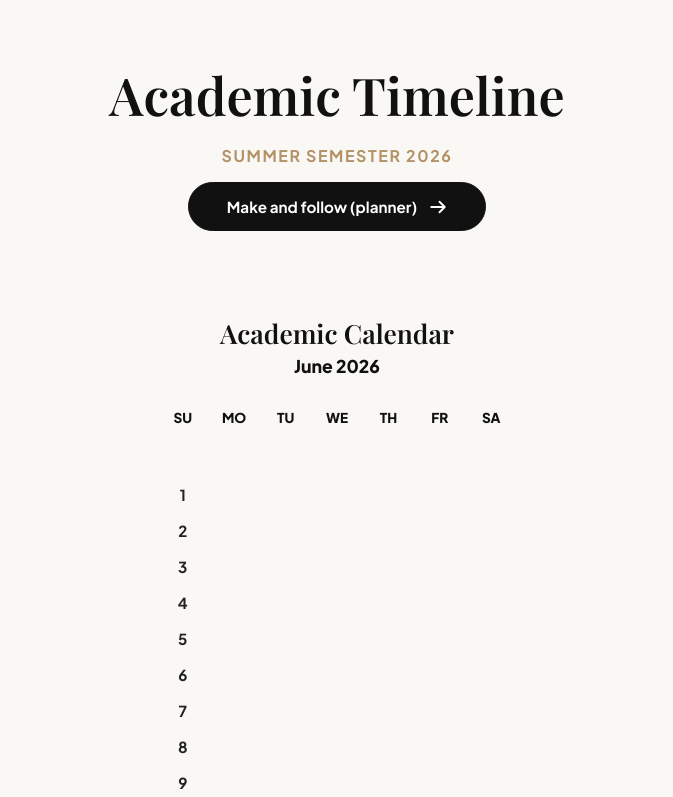
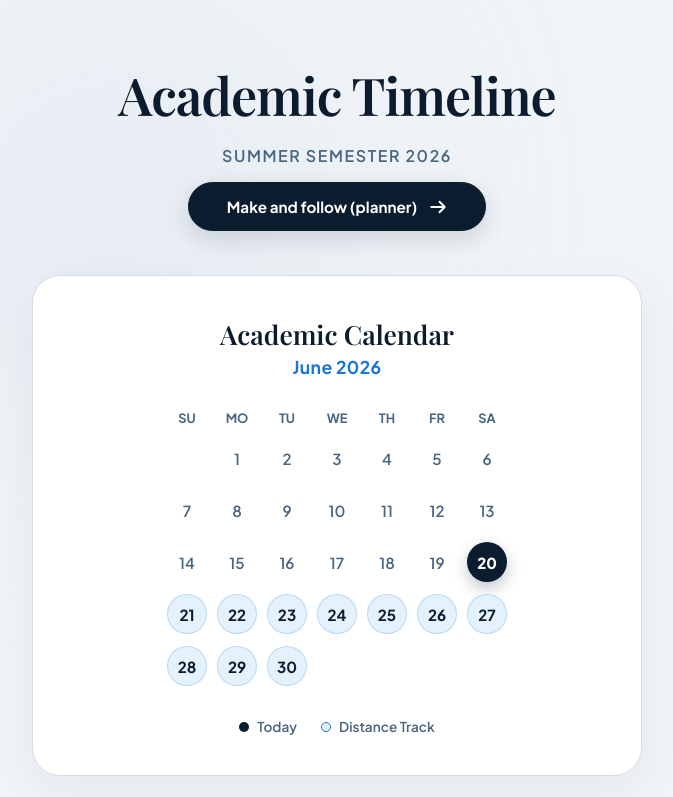
Before and after one commit to somrat99100/agristudent-bd, a plain HTML site: page timeline.html in a window 1280 px wide. Shown: the top 797 px of the page, without its empty margins (303-976 px from the left). Drawn offline with nearby package versions, Linux system fonts and the light colour scheme; a web font is replaced by a local one.

Commit message:
Revamp CSS for high-contrast navy blue theme
Updated color palette and typography for a high-contrast navy blue theme. Enhanced button styles and added new animations for improved user experience.

```diff
--- a/css/timeline.css
+++ b/css/timeline.css
@@ -1,53 +1,69 @@
 :root {
-  /* Premium Soft Creamy Palette Base */
-  --bg-creamy: #FAF8F5;
-  --panel-creamy: #FFFFFF;
-  --border-creamy: #EFEBE3;
-  --border-hover: #DFD9CE;
+  /* High-Contrast Navy Blue Theme Base */
+  --bg-base: #F0F4F8;
+  --panel-bg: #FFFFFF;
+  --border-light: #D1DCE5;
+  --border-hover: #9FB3C8;
 
-  /* High-Contrast Charcoal Typography for clear visibility */
-  --text-primary: #111111;
-  --text-secondary: #222222;
-  --text-muted: #555555;
+  /* Typography Shades */
+  --text-main: #0B1C2E; /* Deep navy blue, very high contrast */
+  --text-muted: #486581; /* Slate blue for readability */
 
-  /* Accent Colors */
-  --accent-gold: #B39266;
-  --accent-olive: #4D6B53;
-  --accent-terracotta: #C25946;
-  --accent-ongoing: #D946EF;
+  /* Vibrant Premium Accent System Indicators */
+  --accent-midterm: #1976D2; /* Bright Royal Blue */
+  --accent-ct: #00796B; /* Deep Teal */
+  --accent-final: #C2185B; /* Deep Pinkish Red */
+  --accent-ongoing: #D32F2F; /* Strong Alert Red */
+  --accent-path: #E3F2FD; /* Soft icy blue for track paths */
 }
 
+/* Deep Structural Overrides for Parent Containers if required */
 body {
-  background-color: var(--bg-creamy);
-  color: var(--text-primary);
+  background-color: var(--bg-base);
+  color: var(--text-main);
   font-family: 'Plus Jakarta Sans', sans-serif;
-  -webkit-font-smoothing: antialiased;
 }
 
 .timeline-container {
   max-width: 650px;
   margin: 60px auto;
   padding: 0 20px;
+  position: relative;
 }
+
+/* Cool Backlighting Auras */
+.ambient-glow {
+  position: absolute;
+  width: 400px;
+  height: 400px;
+  border-radius: 50%;
+  filter: blur(130px);
+  z-index: -1;
+  opacity: 0.5;
+  pointer-events: none;
+}
+.glow-1 { top: -40px; left: -100px; background: #D9E2EC; }
+.glow-2 { bottom: 60px; right: -100px; background: #E4EBF1; }
 
 /* Header Formatting */
 .timeline-header { text-align: center; margin-bottom: 44px; }
 .timeline-main-title {
   font-family: 'Playfair Display', serif;
   font-size: 3.25rem;
-  font-weight: 700;
+  font-weight: 600;
+  letter-spacing: -0.02em;
   margin-bottom: 6px;
-  color: var(--text-primary);
+  color: var(--text-main);
 }
 .semester-subtitle {
-  color: var(--accent-gold);
+  color: var(--text-muted);
   font-size: 1rem;
-  font-weight: 700;
+  font-weight: 600;
   letter-spacing: 0.1em;
   text-transform: uppercase;
 }
 
-/* Premium Planner Button */
+/* Premium Planner Button Actions */
 .planner-btn {
   display: inline-flex;
   align-items: center;
@@ -55,100 +71,106 @@ body {
   text-decoration: none;
   font-weight: 700;
   font-size: 0.95rem;
-  color: #FFFFFF;
-  background: var(--text-primary);
-  border: 1px solid var(--text-primary);
+  color: #FFF;
+  background: var(--text-main);
+  border: 1px solid var(--text-main);
   padding: 14px 38px;
   border-radius: 50px;
-  transition: all 0.4s ease;
+  box-shadow: 0 8px 24px rgba(11, 28, 46, 0.15);
+  transition: all 0.4s cubic-bezier(0.16, 1, 0.3, 1);
 }
 .planner-btn:hover {
+  transform: translateY(-3px);
   background: transparent;
-  color: var(--text-primary);
+  color: var(--text-main);
+  box-shadow: 0 12px 30px rgba(11, 28, 46, 0.1);
 }
-.arrow-icon { width: 18px; height: 18px; stroke: currentColor; }
+.arrow-icon { width: 18px; height: 18px; transition: transform 0.3s ease; }
+.planner-btn:hover .arrow-icon { transform: translateX(6px); }
 
-/* Creamy Panels */
-.card-creamy {
-  background: var(--panel-creamy);
-  border: 1px solid var(--border-creamy);
+/* Luxury Surface Panel Modules */
+.card-panel {
+  background: var(--panel-bg);
+  border: 1px solid var(--border-light);
   border-radius: 28px;
-  box-shadow: 0 15px 45px rgba(0, 0, 0, 0.03);
+  box-shadow: 0 15px 45px rgba(16, 42, 67, 0.05);
+  transition: transform 0.4s cubic-bezier(0.16, 1, 0.3, 1), border-color 0.4s ease, box-shadow 0.4s ease;
+}
+.card-panel:hover {
+  border-color: var(--border-hover);
+  box-shadow: 0 20px 55px rgba(16, 42, 67, 0.09);
 }
 
-/* Calendar Framing */
+/* Real Calendar Formatting Layouts */
 .calendar-banner { padding: 40px 30px; margin-bottom: 40px; }
-.calendar-widget-title { font-family: 'Playfair Display', serif; font-size: 1.65rem; text-align: center; margin: 0 0 4px 0; color: var(--text-primary); font-weight: 700; }
-.calendar-month-header { font-size: 1.1rem; color: var(--text-primary); text-align: center; font-weight: 800; margin-bottom: 32px; }
+.calendar-widget-title { font-family: 'Playfair Display', serif; font-size: 1.65rem; text-align: center; margin: 0 0 4px 0; color: var(--text-main); }
+.calendar-month-header { font-size: 1.1rem; color: var(--accent-midterm); text-align: center; font-weight: 700; margin-bottom: 32px; letter-spacing: 0.02em; }
 
-/* FIX: The 7-Column Grid Architecture */
-.calendar-grid {
-  max-width: 350px;
-  margin: 0 auto;
-  display: grid;
-  grid-template-columns: repeat(7, 1fr);
-  gap: 14px 10px;
-  justify-items: center;
-  align-items: center;
+/* Calendar Numbers Grid Architecture */
+.calendar-grid { max-width: 340px; margin: 0 auto; display: grid; grid-template-columns: repeat(7, 1fr); gap: 12px 10px; }
+
+/* CRITICAL FIX: Allows generated days to act as direct children of the 7-column CSS grid */
+#calendar-days-container { display: contents; }
+
+.weekday-lbl { text-align: center; font-size: 0.8rem; font-weight: 700; color: var(--text-muted); text-transform: uppercase; }
+.day-node { aspect-ratio: 1; display: flex; align-items: center; justify-content: center; font-size: 0.95rem; font-weight: 600; color: var(--text-muted); border-radius: 50%; transition: all 0.2s ease; }
+
+/* Real-Time Highlight Rules */
+.day-node.node-today {
+  background: var(--text-main);
+  color: var(--panel-bg);
+  font-weight: 800;
+  box-shadow: 0 6px 15px rgba(11, 28, 46, 0.25);
+}
+.day-node.node-track-path {
+  background: var(--accent-path);
+  color: var(--text-main);
+  font-weight: 700;
+  box-shadow: inset 0 0 0 1px rgba(25, 118, 210, 0.2);
 }
 
-.weekday-lbl {
-  font-size: 0.85rem;
-  font-weight: 800;
-  color: var(--text-primary);
-  text-transform: uppercase;
-  text-align: center;
-  width: 100%;
-}
+/* Legend Info Details */
+.calendar-legend { display: flex; justify-content: center; gap: 24px; margin-top: 32px; font-size: 0.85rem; font-weight: 600; }
+.legend-item { display: flex; align-items: center; gap: 8px; color: var(--text-muted); }
+.legend-dot { width: 10px; height: 10px; border-radius: 50%; }
+.dot-today { background: var(--text-main); }
+.dot-path { background: var(--accent-path); border: 1px solid var(--accent-midterm); }
 
-.day-node {
-  width: 36px;
-  height: 36px;
-  display: flex;
-  align-items: center;
-  justify-content: center;
-  font-size: 0.95rem;
-  font-weight: 700;
-  color: var(--text-secondary);
-  border-radius: 50%;
-  transition: all 0.2s ease;
-}
-
-/* Dynamic Highlights */
-.day-node.node-today {
-  background: var(--text-primary);
-  color: #FFFFFF;
-  font-weight: 800;
-  box-shadow: 0 4px 10px rgba(0, 0, 0, 0.2);
-}
-.day-node.node-track-path {
-  background: #FDF4E7;
-  color: var(--accent-gold);
-  box-shadow: inset 0 0 0 1px rgba(179, 146, 102, 0.2);
-}
-
-/* Legend Display */
-.calendar-legend { display: flex; justify-content: center; gap: 24px; margin-top: 32px; font-size: 0.85rem; font-weight: 700; }
-.legend-item { display: flex; align-items: center; gap: 8px; color: var(--text-secondary); }
-.legend-dot { width: 10px; height: 10px; border-radius: 50%; }
-.dot-today { background: var(--text-primary); }
-.dot-path { background: #FDF4E7; border: 1px solid var(--accent-gold); }
-
-/* Stacked Tracker Progress Rings */
+/* Tracking Card Stacks */
 .exam-trackers-stack { display: flex; flex-direction: column; gap: 28px; width: 100%; align-items: center; }
 .exam-countdown-card { width: 100%; max-width: 460px; padding: 36px; display: flex; flex-direction: column; align-items: center; box-sizing: border-box; }
-.exam-card-title { font-family: 'Playfair Display', serif; font-size: 1.75rem; font-weight: 700; margin-bottom: 12px; color: var(--text-primary); }
-.exam-date-tag { font-size: 0.9rem; font-weight: 700; padding: 6px 18px; border-radius: 30px; margin-bottom: 28px; background: #FAF8F5; border: 1px solid var(--border-creamy); color: var(--text-primary); }
+.exam-countdown-card:hover { transform: translateY(-5px); }
+.exam-card-title { font-family: 'Playfair Display', serif; font-size: 1.6rem; font-weight: 600; margin-bottom: 12px; color: var(--text-main); }
 
+/* Premium Subtle Pill Badges */
+.exam-date-tag { font-size: 0.85rem; font-weight: 700; padding: 6px 18px; border-radius: 30px; margin-bottom: 28px; background: #FFF; border: 1px solid var(--border-light); color: var(--text-main); }
+
+/* Circular Metrics Hardware Elements */
 .progress-ring-box { position: relative; width: 140px; height: 140px; }
 .ring-svg { transform: rotate(-90deg); }
-.ring-track-bg { fill: none; stroke: rgba(0, 0, 0, 0.04); stroke-width: 8; }
-.ring-track-fill { fill: none; stroke-width: 8; stroke-linecap: round; stroke-dasharray: 364.42; stroke-dashoffset: 364.42; transition: stroke-dashoffset 1.2s ease; }
+.ring-track-bg { fill: none; stroke: rgba(11, 28, 46, 0.05); stroke-width: 8; }
+.ring-track-fill { fill: none; stroke-width: 8; stroke-linecap: round; stroke-dasharray: 364.42; stroke-dashoffset: 364.42; transition: stroke-dashoffset 1.2s cubic-bezier(0.16, 1, 0.3, 1), stroke 0.4s ease; }
 
-.fill-midterm { stroke: var(--accent-gold); }
-.fill-ct { stroke: var(--accent-olive); }
-.fill-final { stroke: var(--accent-terracotta); }
+.fill-midterm { stroke: var(--accent-midterm); }
+.fill-ct { stroke: var(--accent-ct); }
+.fill-final { stroke: var(--accent-final); }
 
+/* DYNAMIC REAL-TIME ONGOING STATE OVERRIDES */
+.exam-countdown-card.ongoing-mode {
+  border-color: var(--accent-ongoing);
+  background: linear-gradient(145deg, #FFFFFF, #FFF5F5);
+  box-shadow: 0 20px 50px rgba(211, 47, 47, 0.1);
+}
+.exam-countdown-card.ongoing-mode .ring-track-fill { stroke: var(--accent-ongoing) !important; }
+.exam-countdown-card.ongoing-mode .days-value { color: var(--accent-ongoing) !important; font-size: 1.65rem; animation: pulseGlow 2.5s infinite ease-in-out; }
+
+/* Labels Metrics Output */
 .ring-inner-label { position: absolute; inset: 0; display: flex; flex-direction: column; align-items: center; justify-content: center; }
-.days-value { font-family: 'JetBrains Mono', monospace; font-size: 2.3rem; font-weight: 700; color: var(--text-primary); }
-.days-sub { font-size: 0.7rem; text-transform: uppercase; color: var(--text-muted); letter-spacing: 0.1em; margin-top: 4px; font-weight: 800; }
+.days-value { font-family: 'JetBrains Mono', monospace; font-size: 2.3rem; font-weight: 700; color: var(--text-main); transition: all 0.3s ease; }
+.days-sub { font-size: 0.65rem; text-transform: uppercase; color: var(--text-muted); letter-spacing: 0.1em; margin-top: 4px; font-weight: 700; }
+
+@keyframes pulseGlow { 0%, 100% { opacity: 0.85; } 50% { opacity: 1; } }
+.animate-fade-down { opacity: 0; transform: translateY(-20px); animation: fd 0.6s cubic-bezier(0.16, 1, 0.3, 1) forwards; }
+.animate-fade-up { opacity: 0; transform: translateY(24px); animation: fu 0.7s cubic-bezier(0.16, 1, 0.3, 1) forwards; }
+@keyframes fd { to { opacity: 1; transform: translateY(0); } }
+@keyframes fu { to { opacity: 1; transform: translateY(0); } }
```
